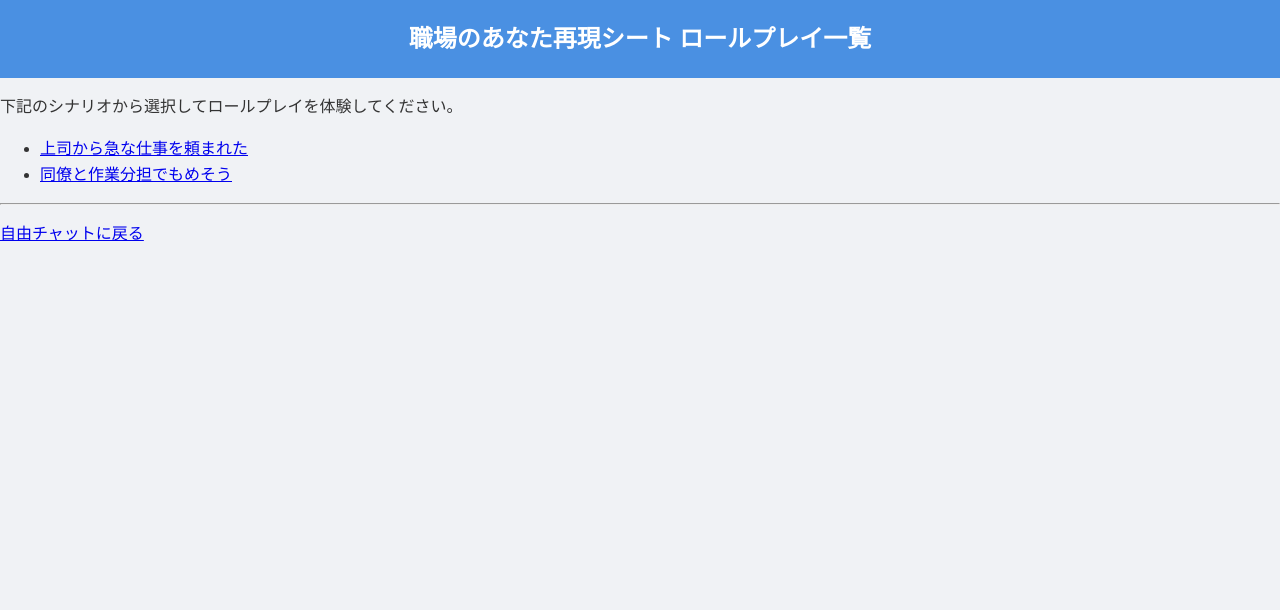
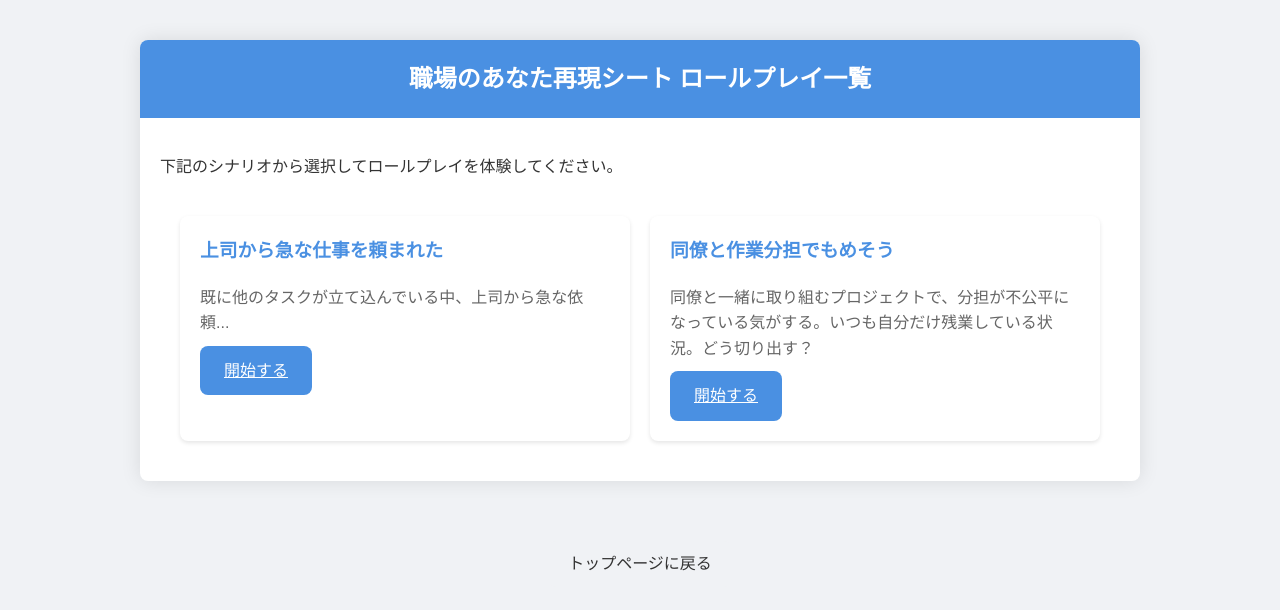
Before and after one commit to CaCC-Lab/workplace-roleplay, a Flask app: page /scenarios in a window 1280 px wide. Shown: the top 610 px of the page. Run offline with Flask 2, Linux system fonts and the light colour scheme.

Commit message:
Refactor chat page and add scenario list styles

```diff
--- a/roleplay-chatbot-wepapp-main.py
+++ b/roleplay-chatbot-wepapp-main.py
@@ -168,13 +168,17 @@ scenarios = {
 def index():
     """
     トップページ
-    - ローカルLLMモデル一覧取得
-    - OpenAIモデル一覧を動的に取得
-    - index.html を返す
+    """
+    return render_template("index.html")
+
+@app.route("/chat")
+def chat():
+    """
+    自由会話ページ
     """
     local_models = get_available_local_models()
     openai_models = [f"openai/{model}" for model in get_available_openai_models()]
-    return render_template("index.html", models=local_models + openai_models)
+    return render_template("chat.html", models=local_models + openai_models)
 
 @app.route("/api/chat", methods=["POST"])
 def api_chat():
--- a/static/style.css
+++ b/static/style.css
@@ -234,3 +234,154 @@ button {
 #get-feedback-button:hover {
     background-color: #45a049;
 }
+
+.scenario-info {
+    background-color: #f8f9fa;
+    padding: 20px;
+    margin: 20px;
+    border-radius: var(--border-radius);
+    border: 1px solid #e0e0e0;
+}
+
+.learning-points {
+    margin-top: 15px;
+}
+
+.learning-points ul {
+    list-style-type: none;
+    padding-left: 0;
+}
+
+.learning-points li {
+    padding: 8px 0;
+    padding-left: 25px;
+    position: relative;
+}
+
+.learning-points li:before {
+    content: "✓";
+    position: absolute;
+    left: 0;
+    color: var(--primary-color);
+}
+
+.content-section {
+    padding: 20px;
+}
+
+.scenarios-list {
+    display: grid;
+    grid-template-columns: repeat(auto-fit, minmax(300px, 1fr));
+    gap: 20px;
+    padding: 20px;
+}
+
+.scenario-card {
+    background: white;
+    padding: 20px;
+    border-radius: var(--border-radius);
+    box-shadow: 0 2px 4px rgba(0,0,0,0.1);
+    transition: transform 0.2s ease;
+}
+
+.scenario-card:hover {
+    transform: translateY(-2px);
+}
+
+.scenario-card h3 {
+    color: var(--primary-color);
+    margin-top: 0;
+}
+
+.scenario-card p {
+    color: #666;
+    margin: 10px 0;
+}
+
+.navigation {
+    text-align: center;
+    padding: 20px;
+    margin-top: 20px;
+}
+
+.nav-button {
+    display: inline-block;
+    padding: 10px 20px;
+    background-color: #f0f2f5;
+    color: var(--text-color);
+    text-decoration: none;
+    border-radius: var(--border-radius);
+    transition: var(--transition);
+    margin: 0 10px;
+}
+
+.nav-button:hover {
+    background-color: #e0e0e0;
+}
+
+/* トップページ用のスタイル */
+.welcome-section {
+    background-color: #fff;
+    padding: 30px;
+    border-radius: var(--border-radius);
+    margin-bottom: 30px;
+    box-shadow: 0 2px 4px rgba(0,0,0,0.1);
+}
+
+.welcome-section h2 {
+    color: var(--primary-color);
+    margin-top: 0;
+}
+
+.features-grid {
+    display: grid;
+    grid-template-columns: repeat(auto-fit, minmax(280px, 1fr));
+    gap: 20px;
+    margin-bottom: 30px;
+}
+
+.feature-card {
+    background: white;
+    padding: 25px;
+    border-radius: var(--border-radius);
+    box-shadow: 0 2px 4px rgba(0,0,0,0.1);
+    text-align: center;
+}
+
+.feature-card h3 {
+    color: var(--primary-color);
+    margin-top: 0;
+}
+
+.feature-card p {
+    margin: 15px 0;
+    color: #666;
+}
+
+.info-section {
+    background-color: #fff;
+    padding: 30px;
+    border-radius: var(--border-radius);
+    box-shadow: 0 2px 4px rgba(0,0,0,0.1);
+}
+
+.info-section h2 {
+    color: var(--primary-color);
+    margin-top: 0;
+}
+
+.info-section ol {
+    padding-left: 20px;
+}
+
+.info-section li {
+    margin: 10px 0;
+    line-height: 1.6;
+}
+
+/* レスポンシブ対応 */
+@media (max-width: 600px) {
+    .features-grid {
+        grid-template-columns: 1fr;
+    }
+}
--- a/templates/scenarios_list.html
+++ b/templates/scenarios_list.html
@@ -6,18 +6,26 @@
     <link rel="stylesheet" href="../static/style.css">
 </head>
 <body>
-    <h1>職場のあなた再現シート ロールプレイ一覧</h1>
-    <p>下記のシナリオから選択してロールプレイを体験してください。</p>
-    <ul>
-        {% for scenario_id, scenario_info in scenarios.items() %}
-            <li>
-                <a href="{{ url_for('show_scenario', scenario_id=scenario_id) }}">
-                    {{ scenario_info.title }}
-                </a>
-            </li>
-        {% endfor %}
-    </ul>
-    <hr>
-    <p><a href="{{ url_for('index') }}">自由チャットに戻る</a></p>
+    <div id="chat-container">
+        <h1>職場のあなた再現シート ロールプレイ一覧</h1>
+        <div class="content-section">
+            <p>下記のシナリオから選択してロールプレイを体験してください。</p>
+            <div class="scenarios-list">
+                {% for scenario_id, scenario_info in scenarios.items() %}
+                    <div class="scenario-card">
+                        <h3>{{ scenario_info.title }}</h3>
+                        <p>{{ scenario_info.description }}</p>
+                        <a href="{{ url_for('show_scenario', scenario_id=scenario_id) }}"
+                           class="primary-button">
+                            開始する
+                        </a>
+                    </div>
+                {% endfor %}
+            </div>
+        </div>
+    </div>
+    <div class="navigation">
+        <a href="{{ url_for('index') }}" class="nav-button">トップページに戻る</a>
+    </div>
 </body>
 </html>
```
Also changed, not shown: templates/chat.html (added, +33 -0 lines), templates/index.html (+34 -93 lines), templates/scenario.html (+10 -4 lines).
